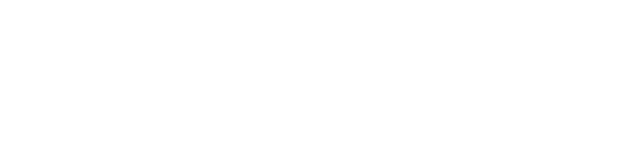
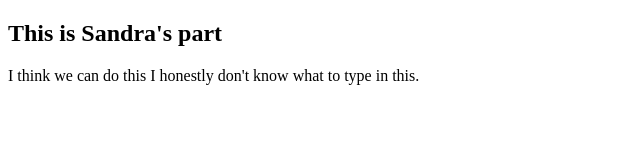
Before and after one commit to Sandra3dra/week4review, a plain HTML site: page index.html in a window 1280 px wide. Shown: the whole page, without its empty margins (0-640 px from the left). Drawn offline with Linux system fonts and the light colour scheme.

Commit message:
I put something in my section

```diff
--- a/index.html
+++ b/index.html
@@ -7,7 +7,8 @@
 </head>
 <body>
 	<section>
-
+		<h2>This is Sandra's part</h2>
+		<p>I think we can do this I honestly don't know what to type in this.</p>
 	</section>
 	<section>
 
```
